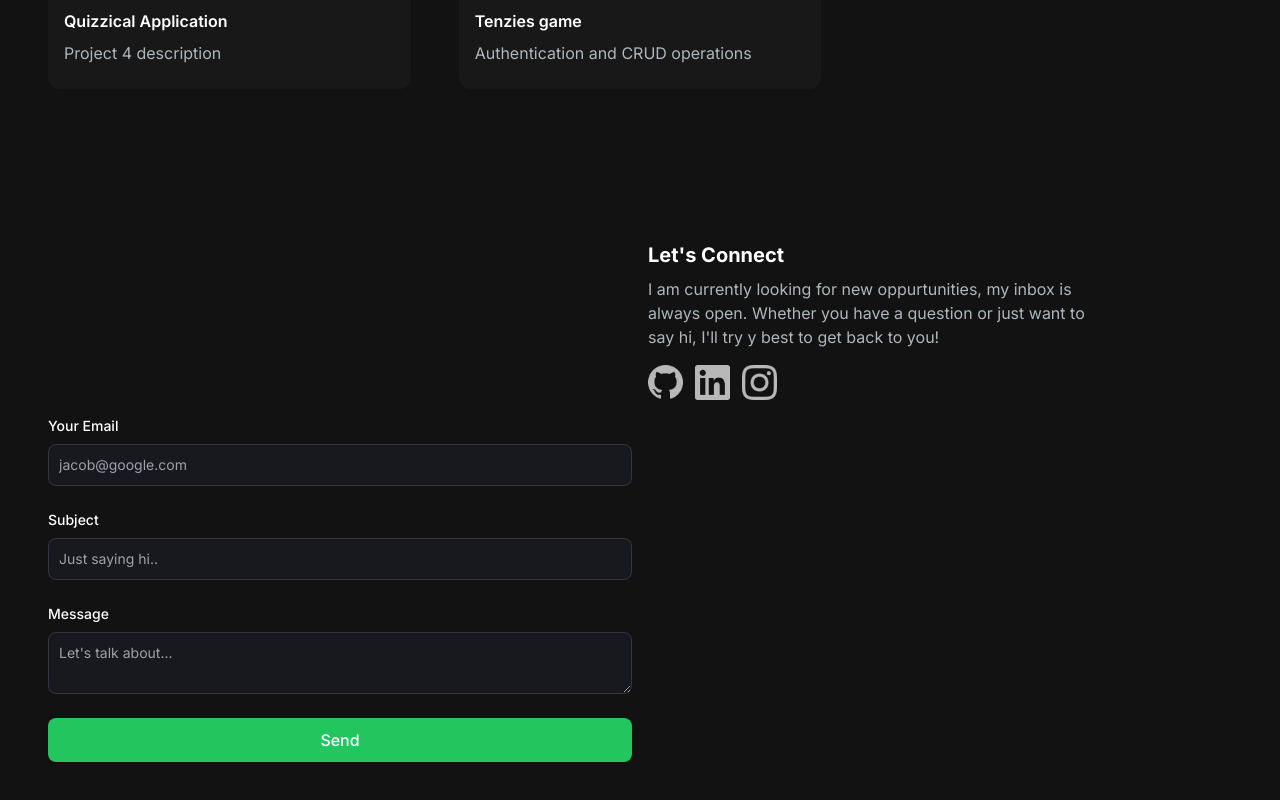
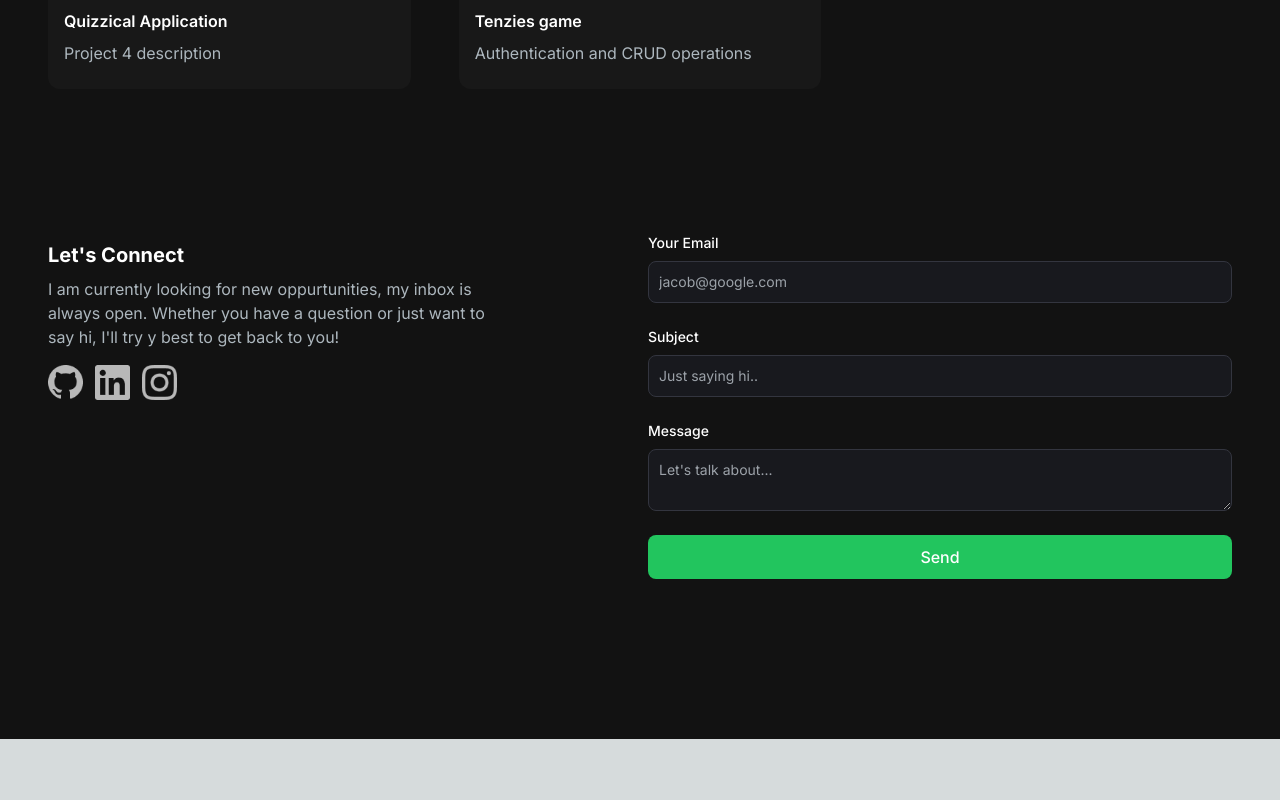
Before and after one commit to bijeshsingha/portfolio2, a Next.js app: page / in a window 1280 px wide. Shown: the part 1940-2740 px from the top of the page. After the commit the page ends 2679 px from the top, so only its background shows below. Built offline with nearby package versions, Linux system fonts and the light colour scheme.

Commit message:
5th commit

```diff
--- a/app/components/EmailSection.jsx
+++ b/app/components/EmailSection.jsx
@@ -5,9 +5,6 @@ import Image from "next/image";
 const EmailSection = () => {
   return (
     <section className="grid md:grid-cols-2 my-12 md:my-12 py-24 gap-4" id="contact" >
-      <div className="">
-
-      </div>
       <div>
         <h5 className="text-xl font-bold text-white my-2">Let's Connect</h5>
         <p className="text-[#ADB7BE] mb-4 max-w-md">
```
